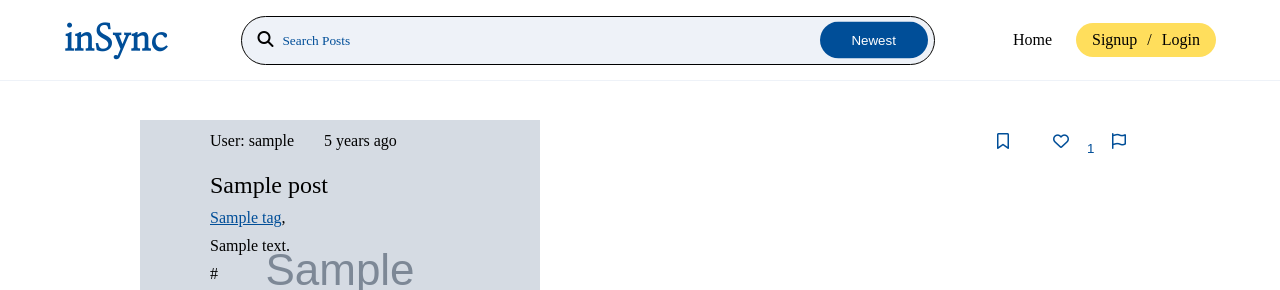
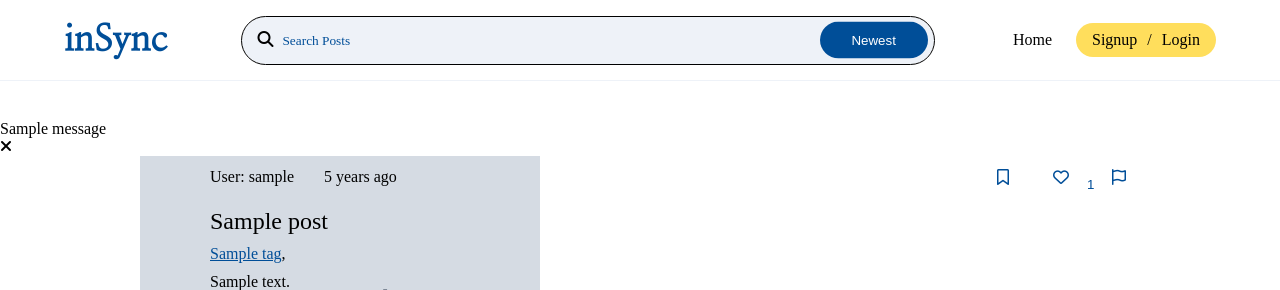
Before and after one commit to 582-41W-VA/InSync, a Django app: page /posts/ in a window 1280 px wide. Shown: the top 290 px of the page. Run offline with Django 5.2, Linux system fonts and the light colour scheme; tables that the repository leaves empty hold one stand-in row (values such as "Sample post"); grey boxes marked "Sample" are stand-in pictures; one stand-in notice (Sample message) is shown; some libraries are stand-ins or nearby versions; some web fonts are replaced.

Commit message:
added flash message partial, added flash message to home & post detail

```diff
--- /dev/null
+++ b/posts/templates/partials/flash_message.html
@@ -0,0 +1,10 @@
+{% if messages %}
+<div class="messages">
+    {% for message in messages %}
+    <div class="flash-message">
+        <p>{{ message }}</p>
+        <i class="fa-solid fa-xmark"></i>
+    </div>
+    {% endfor %}
+</div>
+{% endif %}
--- a/posts/templates/posts/create_post.html
+++ b/posts/templates/posts/create_post.html
@@ -24,11 +24,11 @@
             <p>
                 Image/Video:
                 <label class="media-label" for="id_media">
-                    <i class="fa-solid fa-cloud-arrow-up"></i> Choose File
+                    <i class="fa-solid fa-cloud-arrow-up"></i> Choose File drag and drop
                 </label>
+                {{ media_form.media }}
             </p>
 
-            {{ media_form.media }}
             <p>Link{{ post_form.url }}</p>
             <button type="submit">Post</button>
         </form>
--- a/posts/templates/posts/home.html
+++ b/posts/templates/posts/home.html
@@ -1,6 +1,8 @@
 {% extends 'base.html' %}
 {% block 'title' %} Home {% endblock %}
 {% block 'main' %}
+
+{% include "partials/flash_message.html" %}
 
 <section class="home">
     <div class="container">
@@ -39,7 +41,7 @@
                 <p>{{ post.content|safe }}</p>
 
                 {% if post.url %}
-                <a href="{{ post.url }}">{{ post.url }}</a>
+                <a class="post-url" href="{{ post.url }}">{{ post.url }}</a>
                 {% else %}
                 <p>No Link Here</p>
                 {% endif %}
--- a/posts/templates/posts/post_detail.html
+++ b/posts/templates/posts/post_detail.html
@@ -0,0 +1 @@
+{% include "partials/flash_message.html" %}
```
